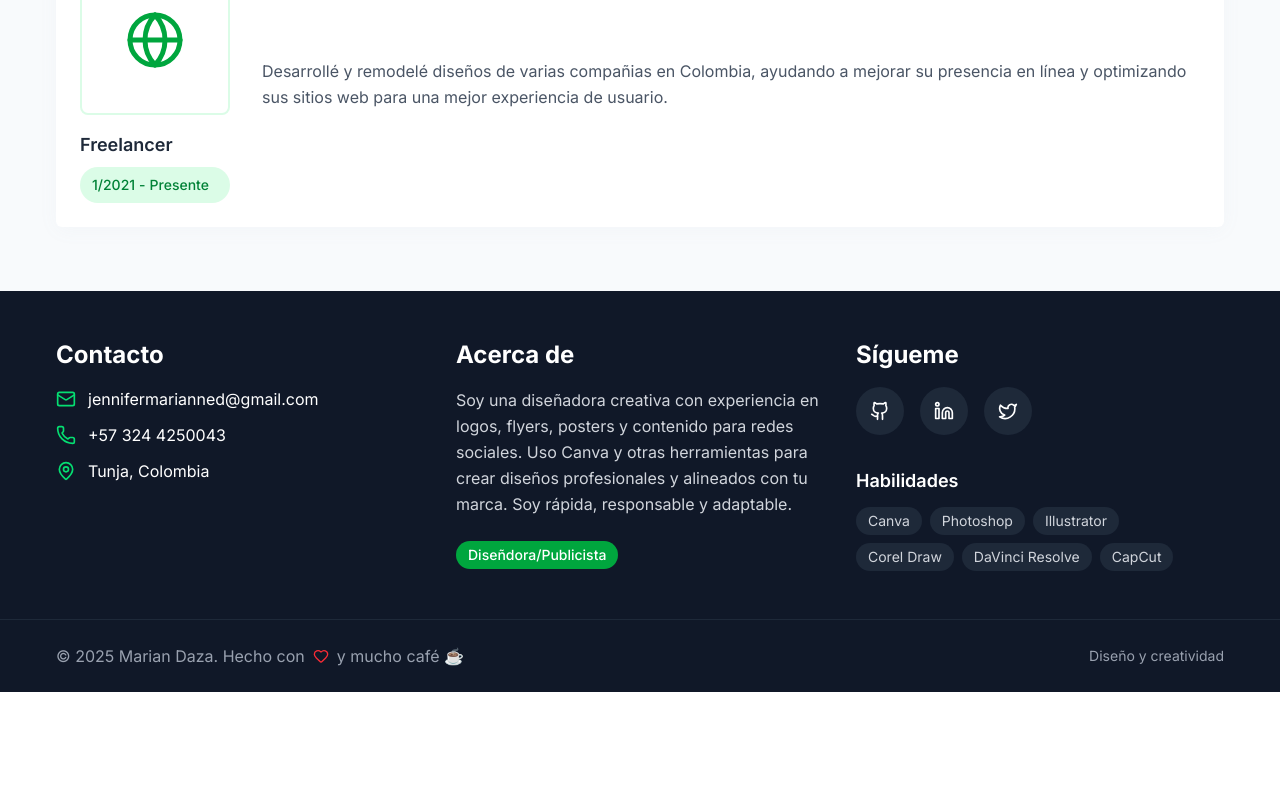
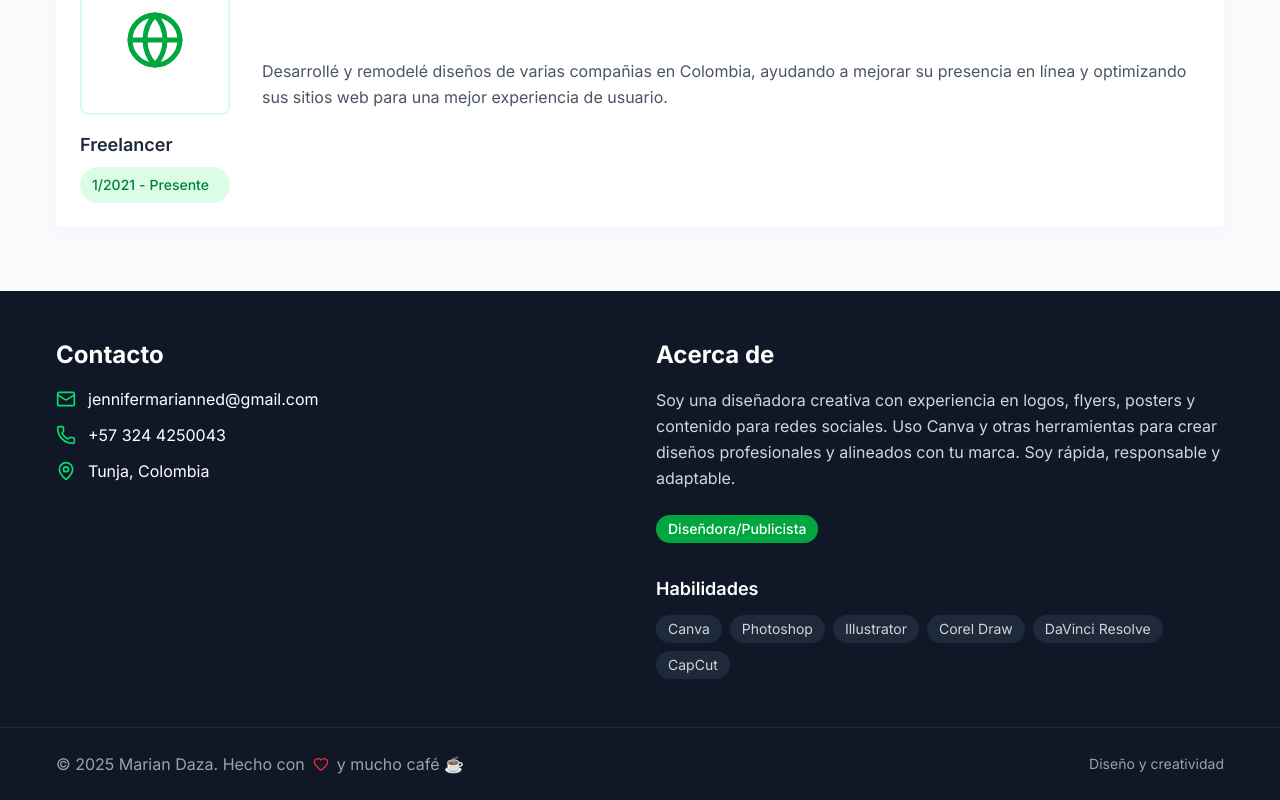
Before and after one commit to JackRakham/portfolio-marian, a Next.js app: page / in a window 1280 px wide. Shown: the part 2632-3432 px from the top of the page. Before the commit the page ends 3324 px from the top, so only its background shows below. Built offline with nearby package versions, Linux system fonts and the light colour scheme.

Commit message:
Refactor Footer component by removing social links section and adjusting layout

```diff
--- a/src/components/Footer/index.tsx
+++ b/src/components/Footer/index.tsx
@@ -1,5 +1,5 @@
 import React from 'react'
-import { Mail, Phone, MapPin, Github, Linkedin, Twitter, Heart } from 'lucide-react'
+import { Mail, Phone, MapPin, Heart } from 'lucide-react'
 import { heroinfo } from '@/app/api/data'
 
 const Footer = () => {
@@ -9,7 +9,7 @@
     <footer className="bg-gray-900 text-white">
       {/* Main Footer Content */}
       <div className="container mx-auto max-w-6xl px-4 py-12">
-        <div className="grid md:grid-cols-3 gap-8">
+        <div className="grid md:grid-cols-2 gap-8">
 
           {/* Contact Info Section */}
           <div
@@ -54,39 +54,6 @@
                 {heroinfo.subtitle}
               </span>
             </div>
-          </div>
-
-          {/* Social Links Section */}
-          <div
-            className="space-y-4"
-            data-aos="fade-up"
-            data-aos-delay="400"
-            data-aos-duration="600"
-          >
-            <h3 className="text-2xl font-bold text-white mb-4">Sígueme</h3>
-            <div className="flex flex-wrap gap-4">
-              <a
-                href="#"
-                className="flex items-center justify-center w-12 h-12 bg-gray-800 rounded-full hover:bg-green-600 transition-all duration-300 hover:scale-110"
-                aria-label="GitHub"
-              >
-                <Github size={20} />
-              </a>
-              <a
-                href="#"
-                className="flex items-center justify-center w-12 h-12 bg-gray-800 rounded-full hover:bg-blue-600 transition-all duration-300 hover:scale-110"
-                aria-label="LinkedIn"
-              >
-                <Linkedin size={20} />
-              </a>
-              <a
-                href="#"
-                className="flex items-center justify-center w-12 h-12 bg-gray-800 rounded-full hover:bg-blue-400 transition-all duration-300 hover:scale-110"
-                aria-label="Twitter"
-              >
-                <Twitter size={20} />
-              </a>
-            </div>
 
             {/* Skills Tags */}
             <div className="pt-4">
```
